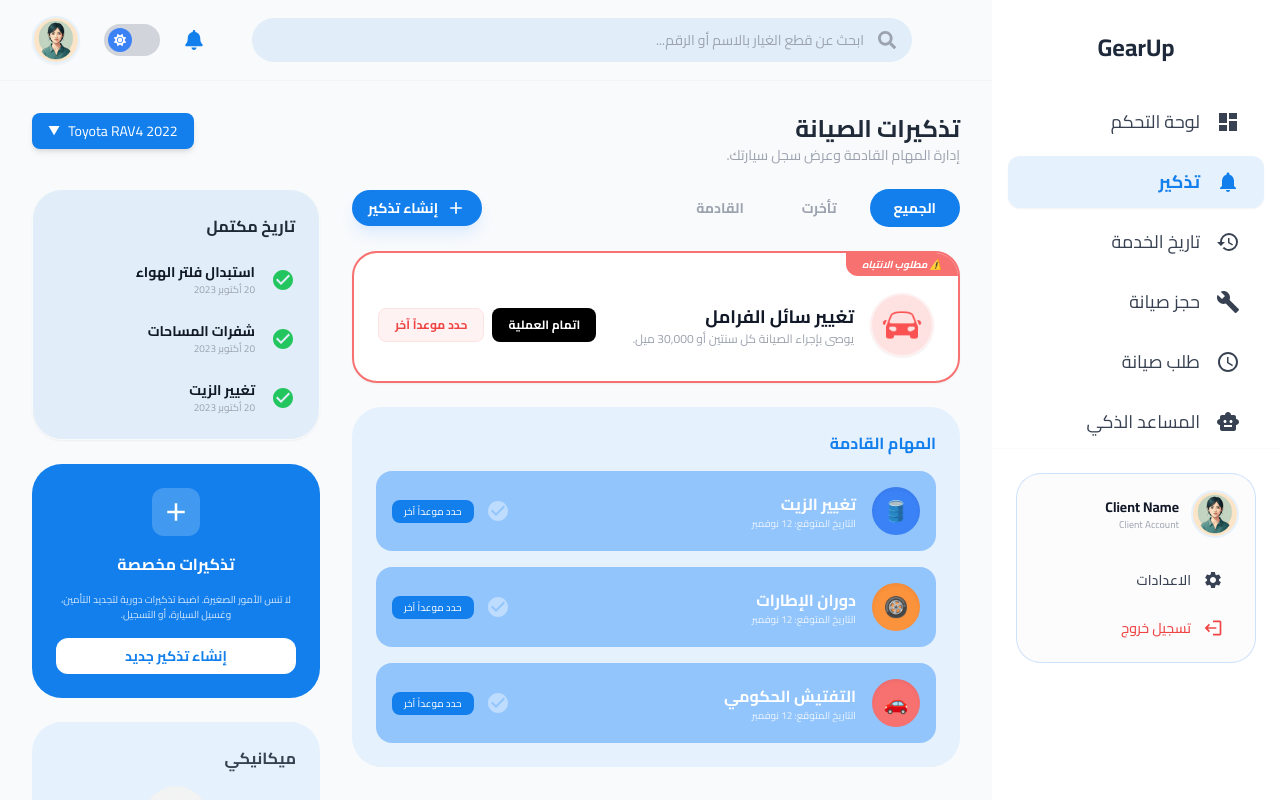
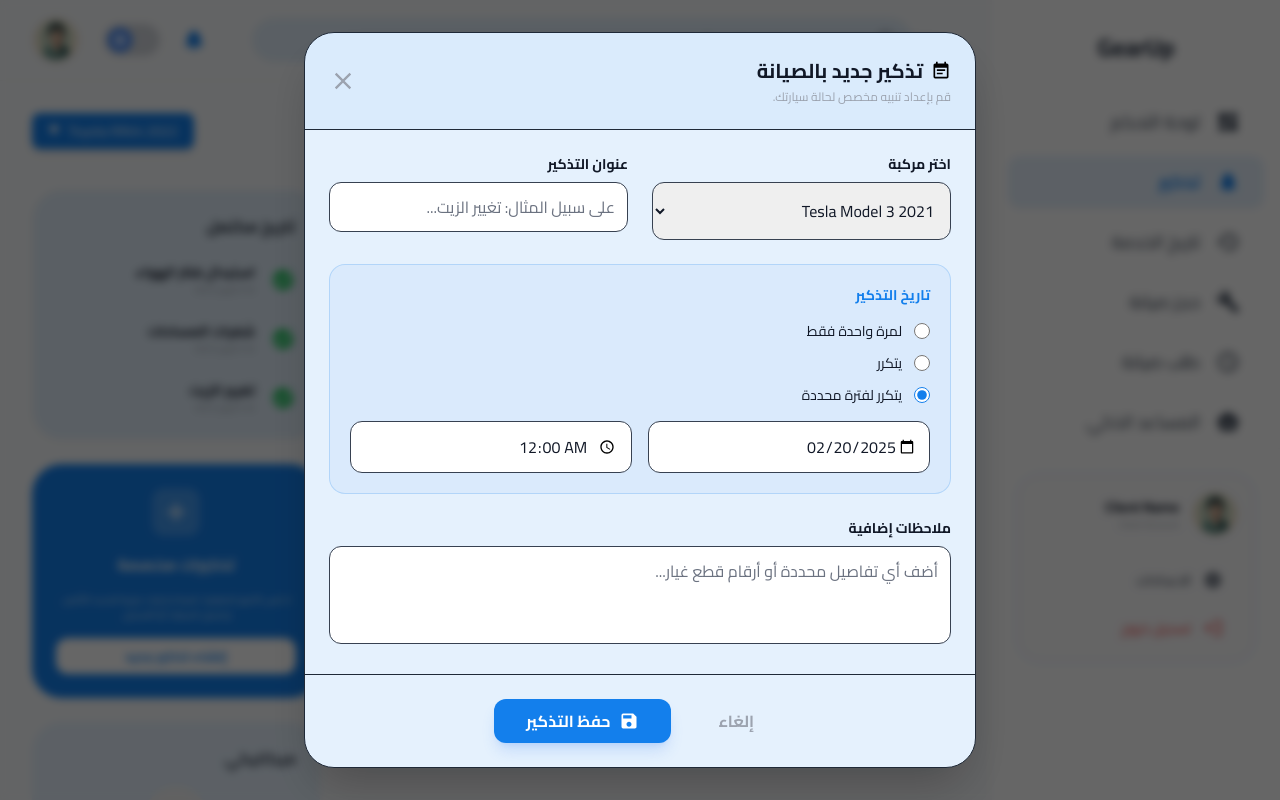
Before and after one commit to 3moor-dot/Gear_Up, a React (Vite) app: page /customer/reminders in a window 1280 px wide. Both pictures are taken after a click on the button "إنشاء تذكير". Shown: the top 800 px of the page. Built offline with nearby package versions, Linux system fonts and the light colour scheme; a web font is replaced by a local one.

Commit message:
Create Reminder Model

```diff
--- a/src/App.tsx
+++ b/src/App.tsx
@@ -23,8 +23,8 @@ import ServicesManagement from "./pages/Admin/ServicesManagement/ServicesManagem
 import NotificationsManagement from "./pages/Admin/NotificationsManagement/NotificationsManagement";
 import UserProfile from "./pages/Admin/UserProfile/UserProfile";
 import MechanicProfile from "./pages/Admin/MechanicProfile/MechanicProfile";
-import CustomerDashBoard from "./pages/Customer/dashboard";
-import MaintenanceReminders from "./pages/Customer/maintenance_reminders";
+import CustomerDashBoard from "./pages/Customer/Control_Panel/control_panel";
+import MaintenanceReminders from "./pages/Customer/Reminder/maintenance_reminders";
 import ServiceHistory from "./pages/Customer/service_history";
 import ProfileSettings from "./pages/Customer/Profile_Settings/profile_settings";
 import MaintenanceRequest from "./pages/Customer/Maintenance_Request/maintenance_request";
--- a/src/pages/Customer/dashboard.tsx
+++ b/src/pages/Customer/Control_Panel/control_panel.tsx
@@ -1,5 +1,5 @@
-import Header from "../../components/Customer/customer_header";
-import Sidebar from "../../components/Customer/customer_sidebar";
+import Header from "../../../components/Customer/customer_header";
+import Sidebar from "../../../components/Customer/customer_sidebar";
 
 const Dashboard = () => {
     return (
--- /dev/null
+++ b/src/pages/Customer/Reminder/create_reminder_modal.tsx
@@ -0,0 +1,93 @@
+import { MdClose, MdSave, MdEventNote } from "react-icons/md";
+
+interface Props {
+    isOpen: boolean;
+    onClose: () => void;
+}
+
+const CreateReminderModal = ({ isOpen, onClose }: Props) => {
+    if (!isOpen) return null;
+
+    const inputStyle = "w-full  dark:bg-[#1A233A] dark:text-white border border-gray-700 rounded-xl p-3 text-right outline-none focus:border-[#137FEC] transition-all placeholder-gray-500";
+
+    return (
+        <div className="fixed inset-0 z-[100] flex items-center justify-center p-4 bg-black/60 backdrop-blur-sm" dir="rtl">
+            <div className=" bg-[#E5F1FD] dark:bg-primary_BGD w-full max-w-2xl rounded-[30px] shadow-2xl border border-gray-800 overflow-hidden animate-in fade-in zoom-in duration-300">
+
+                {/* الرأس */}
+                <div className="p-6 border-b border-gray-800 flex justify-between items-center bg-[#137FEC0D]">
+                    <div className="text-right">
+                        <h2 className="text-xl font-bold dark:text-white flex items-center gap-2">
+                            <MdEventNote className="text-black dark:text-[#137FEC]" /> تذكير جديد بالصيانة
+                        </h2>
+                        <p className="text-gray-400 text-xs mt-1">قم بإعداد تنبيه مخصص لحالة سيارتك.</p>
+                    </div>
+                    <button onClick={onClose} className="text-gray-400 hover:text-red-500 transition-colors">
+                        <MdClose size={28} />
+                    </button>
+                </div>
+
+                <div className="p-6 space-y-6 overflow-y-auto max-h-[80vh]">
+                    <div className="grid grid-cols-1 md:grid-cols-2 gap-6">
+                        {/* اختر مركبة */}
+                        <div className="space-y-2">
+                            <label className="text-sm font-bold dark:text-gray-300 block">اختر مركبة</label>
+                            <select className={inputStyle}>
+                                <option>2021 Tesla Model 3</option>
+                                <option>2022 Toyota RAV4</option>
+                            </select>
+                        </div>
+
+                        {/* عنوان التذكير */}
+                        <div className="space-y-2">
+                            <label className="text-sm font-bold dark:text-gray-300 block">عنوان التذكير</label>
+                            <input type="text" placeholder="على سبيل المثال: تغيير الزيت..." className={inputStyle} />
+                        </div>
+                    </div>
+
+                    {/* خيارات التكرار والتاريخ */}
+                    <div className="bg-[#137FEC0D] p-5 rounded-2xl border border-[#137FEC33] space-y-4">
+                        <label className="text-sm font-bold text-[#137FEC] block mb-2">تاريخ التذكير</label>
+
+                        <div className="space-y-3">
+                            {[
+                                { id: "once", label: "لمرة واحدة فقط" },
+                                { id: "repeat", label: "يتكرر" },
+                                { id: "period", label: "يتكرر لفترة محددة", checked: true }
+                            ].map((option) => (
+                                <label key={option.id} className="flex items-center gap-3 cursor-pointer group">
+                                    <input type="radio" name="repeat" defaultChecked={option.checked} className="w-4 h-4 accent-[#137FEC]" />
+                                    <span className="dark:text-gray-300 text-sm group-hover:text-blue-500 transition-colors">{option.label}</span>
+                                </label>
+                            ))}
+                        </div>
+
+                        <div className="grid grid-cols-2 gap-4 mt-4">
+                            <input type="date" defaultValue="2025-02-20" className={inputStyle} />
+                            <input type="time" defaultValue="00:00" className={inputStyle} />
+                        </div>
+                    </div>
+
+                    {/* ملاحظات إضافية */}
+                    <div className="space-y-2">
+                        <label className="text-sm font-bold dark:text-gray-300 block">ملاحظات إضافية</label>
+                        <textarea
+                            rows={3}
+                            placeholder="أضف أي تفاصيل محددة أو أرقام قطع غيار..."
+                            className={`${inputStyle} resize-none`}
+                        ></textarea>
+                    </div>
+                </div>
+
+                {/* الأزرار السفلية */}
+                <div className="p-6 border-t border-gray-800 flex justify-center gap-4 dark:bg-primary_BGD">
+                    <button onClick={onClose} className="px-8 py-2.5 rounded-xl font-bold text-gray-400 hover:bg-gray-800 transition-all">إلغاء</button>
+                    <button className="bg-[#137FEC] text-white px-8 py-2.5 rounded-xl font-bold flex items-center gap-2 shadow-lg shadow-blue-500/20 hover:bg-blue-600 transition-all">
+                        <MdSave size={20} /> حفظ التذكير
+                    </button>
+                </div>
+            </div>
+        </div>
+    );
+};
+export default CreateReminderModal;
--- a/src/pages/Customer/maintenance_reminders.tsx
+++ b/src/pages/Customer/Reminder/maintenance_reminders.tsx
@@ -1,8 +1,11 @@
-import Sidebar from "../../components/Customer/customer_sidebar";
-import Header from "../../components/Customer/customer_header";
+import Sidebar from "../../../components/Customer/customer_sidebar";
+import Header from "../../../components/Customer/customer_header";
+import CreateReminderModal from "./create_reminder_modal";
 import { MdAdd, MdPhone, MdMap, MdCheckCircle } from "react-icons/md";
+import { useState } from "react";
 
 const MaintenanceReminders = () => {
+    const [isModalOpen, setIsModalOpen] = useState(false);
     return (
         <div className="flex min-h-screen dark:bg-primary_BGD bg-[#F8FAFC]" dir="rtl">
             {/* استدعاء السايد بار */}
@@ -39,7 +42,10 @@ const MaintenanceReminders = () => {
                                         </button>
                                     ))}
                                 </div>
-                                <button className="bg-[#137FEC] text-white px-4 py-2 rounded-full flex items-center gap-2 text-sm font-bold shadow-lg shadow-blue-100">
+                                <button
+                                    onClick={() => setIsModalOpen(true)}
+                                    className="bg-[#137FEC] text-white px-4 py-2 rounded-full flex items-center gap-2 text-sm font-bold shadow-lg shadow-blue-100 transition-transform active:scale-95"
+                                >
                                     <MdAdd size={20} /> إنشاء تذكير
                                 </button>
                             </div>
@@ -129,7 +135,12 @@ const MaintenanceReminders = () => {
                                 </div>
                                 <h4 className="font-bold">تذكيرات مخصصة</h4>
                                 <p className="text-[10px] opacity-80">لا تنس الأمور الصغيرة. اضبط تذكيرات دورية لتجديد التأمين، وغسيل السيارة، أو التسجيل.</p>
-                                <button className="bg-white text-[#137FEC] w-full py-2 rounded-xl font-bold text-sm">إنشاء تذكير جديد</button>
+                                <button
+                                    onClick={() => setIsModalOpen(true)}
+                                    className="bg-white text-[#137FEC] w-full py-2 rounded-xl font-bold text-sm shadow-inner"
+                                >
+                                    إنشاء تذكير جديد
+                                </button>
                             </div>
 
                             {/* ميكانيكي */}
@@ -158,6 +169,10 @@ const MaintenanceReminders = () => {
                     </div>
                 </main>
             </div>
+            <CreateReminderModal
+                isOpen={isModalOpen}
+                onClose={() => setIsModalOpen(false)}
+            />
         </div>
     );
 };
```
